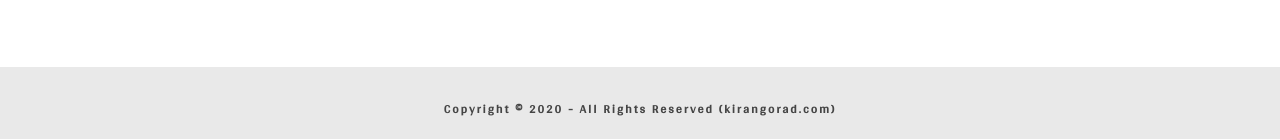
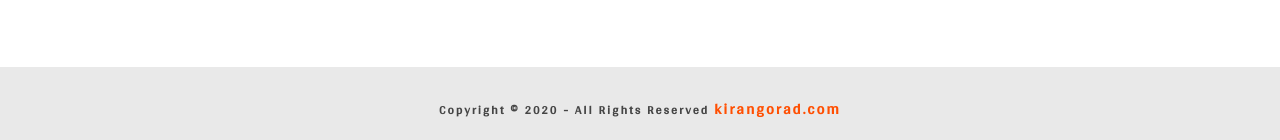
Before and after one commit to kirangorad/bhauchachaha, a plain HTML site: page Codebase/index.html in a window 1280 px wide. Shown: the part 6019-6159 px from the top of the page. Drawn offline with Linux system fonts and the light colour scheme; files whose address does not match are found by name.

Commit message:
Link added for poor developer

```diff
--- a/Codebase/index.html
+++ b/Codebase/index.html
@@ -436,7 +436,7 @@
             <div class="row">
                 <div class="col-md-12 col-sm-12">
                     <div class="block">
-                        <p>Copyright &copy; 2020 - All Rights Reserved (kirangorad.com)</p>
+                        <p>Copyright &copy; 2020 - All Rights Reserved <a href="www.kirangorad.com" target="_blank">kirangorad.com</a></p>
                     </div>
                 </div>
             </div>
```
